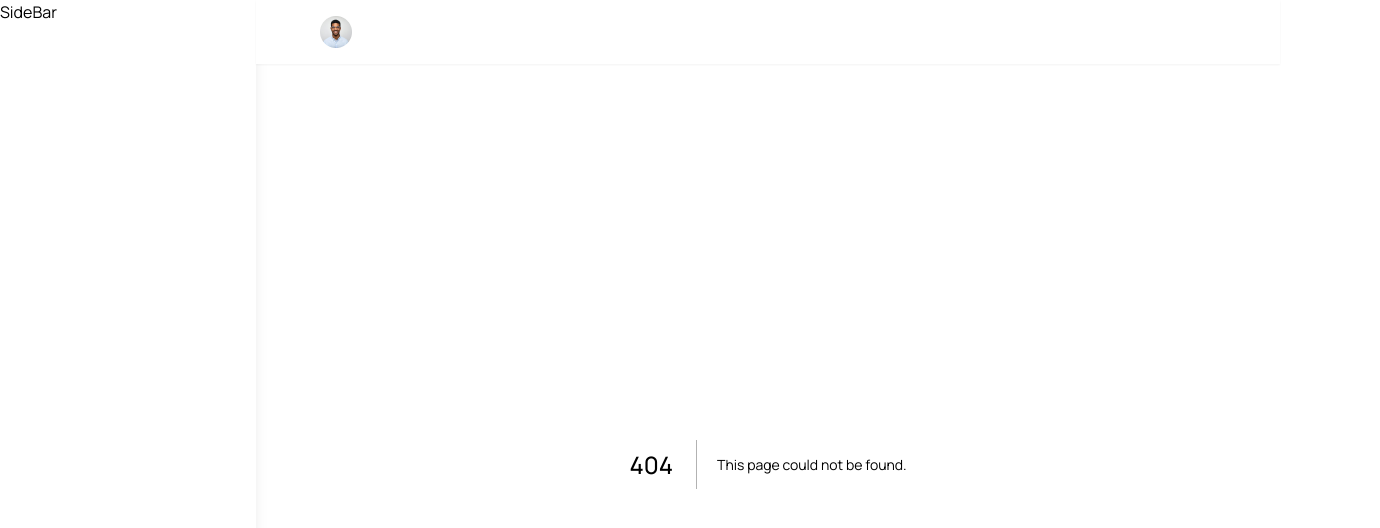
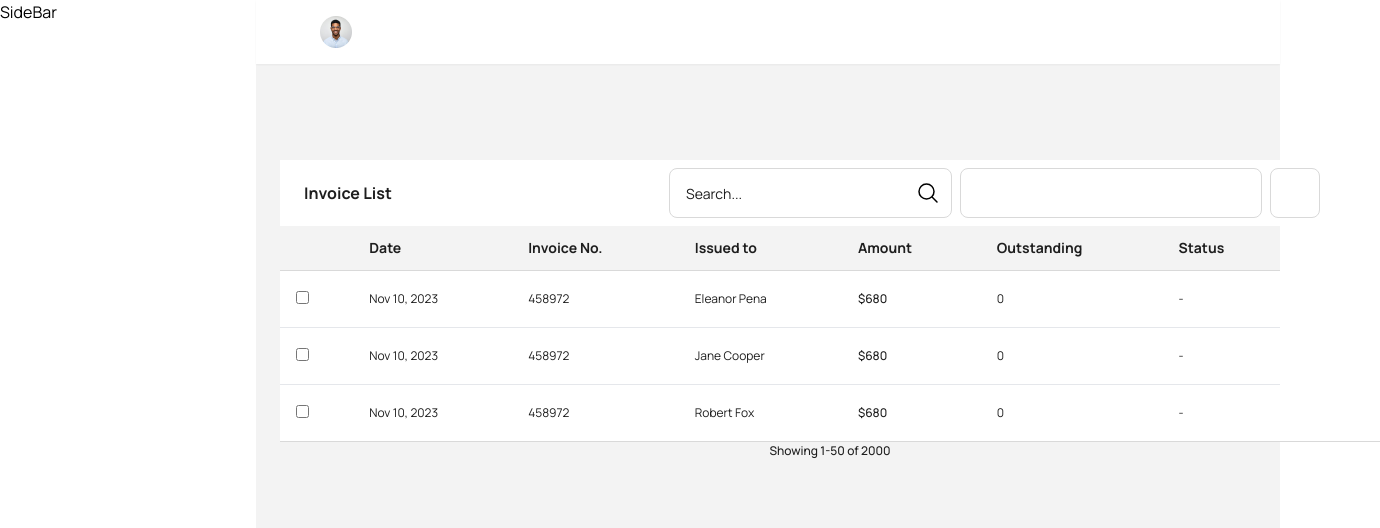
Before and after one commit to klusterthon-henrychris/payment-app-frontend, a Next.js app: page /dashboard in a window 1280 px wide. Before the commit this address had no page. Shown: the top 528 px of the page, 1380 px wide, since content can reach past the window. Built offline with nearby package versions, Linux system fonts and the light colour scheme.

Commit message:
Add Dashboard page

```diff
--- /dev/null
+++ b/app/dashboard/page.tsx
@@ -0,0 +1,149 @@
+import React from 'react'
+
+function Dashboard() {
+    return (
+        <div className='w-full h-screen bg-[#F3F3F3] flex flex-col'>
+            <div className='flex flex-row justify-between mt-[96px] ml-[24px] items-center bg-[#fff] w-[1100px] py-2'>
+                <p className='text-[#1E1E1E] font-Satoshi text-[16px] font-bold ml-[24px]'>Invoice List</p>
+                <div className='flex flex-row gap-[8px] items-center'>
+                    <div className='flex flex-row items-center'>
+
+                        <form className="flex items-center">
+                            <label className="sr-only">Search</label>
+                            <div className="relative w-full">
+                                <input type="text" id="voice-search" style={{ textIndent: "16px" }} className="w-[283px] h-[25px] py-6 font-Satoshi border border-[1px] border-[#D9D9D9] rounded-[8px] outline-none placeholder:text-[14px] placeholder:font-normal placeholder:text-[#1E1E1E]" placeholder="Search..." required />
+                                <button type="button" className="absolute inset-y-0 end-0 flex items-center pe-3">
+                                    <svg xmlns="http://www.w3.org/2000/svg" fill="none" viewBox="0 0 24 24" strokeWidth={1.5} stroke="currentColor" className="w-6 h-6">
+                                        <path strokeLinecap="round" strokeLinejoin="round" d="M21 21l-5.197-5.197m0 0A7.5 7.5 0 105.196 5.196a7.5 7.5 0 0010.607 10.607z" />
+                                    </svg>
+                                </button>
+                            </div>
+                        </form>
+                    </div>
+                    <div className='w-[302px] h-[25px] bg-[#fff] py-6 px-16 font-Satoshi border border-[1px] border-[#D9D9D9] rounded-[8px]'></div>
+                    <div className='w-[50px] h-[25px] bg-[#fff] py-6 font-Satoshi border border-[1px] border-[#D9D9D9] rounded-[8px] mr-[60px]'></div>
+                </div>
+            </div>
+            <div className="relative overflow-x-auto ml-[24px]">
+                <table className="w-[1100px] text-sm text-left rtl:text-right text-gray-500 ">
+                    <thead className="text-sm font-Satoshi font-bold text-[#1E1E1E] bg-[#F3F3F3] border-b-[1px] border-[#D9D9D9] h-[40px] w-full">
+                        <tr>
+                            <th scope="col" className="px-6 py-3">
+                            </th>
+                            <th scope="col" className="px-6 py-3">
+                                Date
+                            </th>
+                            <th scope="col" className="px-6 py-3">
+                                Invoice No.
+                            </th>
+                            <th scope="col" className="px-6 py-3">
+                                Issued to
+                            </th>
+                            <th scope="col" className="px-6 py-3">
+                                Amount
+                            </th>
+                            <th scope="col" className="px-6 py-3">
+                                Outstanding
+                            </th>
+                            <th scope="col" className="px-6 py-3">
+                                Status
+                            </th>
+                            <th scope="col" className="px-6 py-3">
+                            </th>
+                        </tr>
+                    </thead>
+                    <tbody>
+                        <tr className="bg-white border-b">
+                            <th>
+                                <input type="checkbox" className='ml-4' />
+                            </th>
+                            <th scope="row" className="px-6 py-4 text-[12px] font-normal font-Satoshi text-[#1E1E1E]">
+                                Nov 10, 2023
+                            </th>
+                            <td className="px-6 py-4 text-[12px] font-normal font-Satoshi text-[#1E1E1E]">
+                                458972
+                            </td>
+                            <td className="px-6 py-4 text-[12px] font-normal font-Satoshi text-[#1E1E1E]">
+                                Eleanor Pena
+                            </td>
+                            <td className="px-6 py-4 text-[12px] font-medium font-Satoshi text-[#1E1E1E]">
+                                $680
+                            </td>
+                            <td className="px-6 py-4 text-[12px] font-normal font-Satoshi text-[#1E1E1E]">
+                                0
+                            </td>
+                            <td className="px-6 py-4 text-[12px] font-normal font-Satoshi text-[#1E1E1E]">
+                                -
+                            </td>
+                            <td className="px-6 py-4">
+                                <svg xmlns="http://www.w3.org/2000/svg" fill="none" viewBox="0 0 24 24" strokeWidth={1.5} stroke="currentColor" className="w-6 h-6">
+                                    <path strokeLinecap="round" strokeLinejoin="round" d="M6.75 12a.75.75 0 11-1.5 0 .75.75 0 011.5 0zM12.75 12a.75.75 0 11-1.5 0 .75.75 0 011.5 0zM18.75 12a.75.75 0 11-1.5 0 .75.75 0 011.5 0z" />
+                                </svg>
+                            </td>
+                        </tr>
+                        <tr className="bg-white border-b">
+                            <th>
+                                <input type="checkbox" className='ml-4' />
+                            </th>
+                            <th scope="row" className="px-6 py-4 text-[12px] font-normal font-Satoshi text-[#1E1E1E]">
+                                Nov 10, 2023
+                            </th>
+                            <td className="px-6 py-4 text-[12px] font-normal font-Satoshi text-[#1E1E1E]">
+                                458972
+                            </td>
+                            <td className="px-6 py-4 text-[12px] font-normal font-Satoshi text-[#1E1E1E]">
+                                Jane Cooper
+                            </td>
+                            <td className="px-6 py-4 text-[12px] font-medium font-Satoshi text-[#1E1E1E]">
+                                $680
+                            </td>
+                            <td className="px-6 py-4 text-[12px] font-normal font-Satoshi text-[#1E1E1E]">
+                                0
+                            </td>
+                            <td className="px-6 py-4 text-[12px] font-normal font-Satoshi text-[#1E1E1E]">
+                                -
+                            </td>
+                            <td className="px-6 py-4">
+                                <svg xmlns="http://www.w3.org/2000/svg" fill="none" viewBox="0 0 24 24" strokeWidth={1.5} stroke="currentColor" className="w-6 h-6">
+                                    <path strokeLinecap="round" strokeLinejoin="round" d="M6.75 12a.75.75 0 11-1.5 0 .75.75 0 011.5 0zM12.75 12a.75.75 0 11-1.5 0 .75.75 0 011.5 0zM18.75 12a.75.75 0 11-1.5 0 .75.75 0 011.5 0z" />
+                                </svg>
+                            </td>
+                        </tr>
+                        <tr className="bg-white">
+                            <th>
+                                <input type="checkbox" className='ml-4' />
+                            </th>
+                            <th scope="row" className="px-6 py-4 text-[12px] font-normal font-Satoshi text-[#1E1E1E]">
+                                Nov 10, 2023
+                            </th>
+                            <td className="px-6 py-4 text-[12px] font-normal font-Satoshi text-[#1E1E1E]">
+                                458972
+                            </td>
+                            <td className="px-6 py-4 text-[12px] font-normal font-Satoshi text-[#1E1E1E]">
+                                Robert Fox
+                            </td>
+                            <td className="px-6 py-4 text-[12px] font-medium font-Satoshi text-[#1E1E1E]">
+                                $680
+                            </td>
+                            <td className="px-6 py-4 text-[12px] font-normal font-Satoshi text-[#1E1E1E]">
+                                0
+                            </td>
+                            <td className="px-6 py-4 text-[12px] font-normal font-Satoshi text-[#1E1E1E]">
+                                -
+                            </td>
+                            <td className="px-6 py-4">
+                                <svg xmlns="http://www.w3.org/2000/svg" fill="none" viewBox="0 0 24 24" strokeWidth={1.5} stroke="currentColor" className="w-6 h-6">
+                                    <path strokeLinecap="round" strokeLinejoin="round" d="M6.75 12a.75.75 0 11-1.5 0 .75.75 0 011.5 0zM12.75 12a.75.75 0 11-1.5 0 .75.75 0 011.5 0zM18.75 12a.75.75 0 11-1.5 0 .75.75 0 011.5 0z" />
+                                </svg>
+                            </td>
+                        </tr>
+                    </tbody>
+                </table>
+            </div>
+            <div className='w-[#fff] w-[1100px] h-[52px] border-t-[1px] border-[#D9D9D9] ml-[24px] flex'>
+                <p className='mx-auto text-[12px] font-Satoshi font-medium text-[#1E1E1E]'>Showing 1-50 of 2000</p></div>
+        </div>
+    )
+}
+
+export default Dashboard
```
